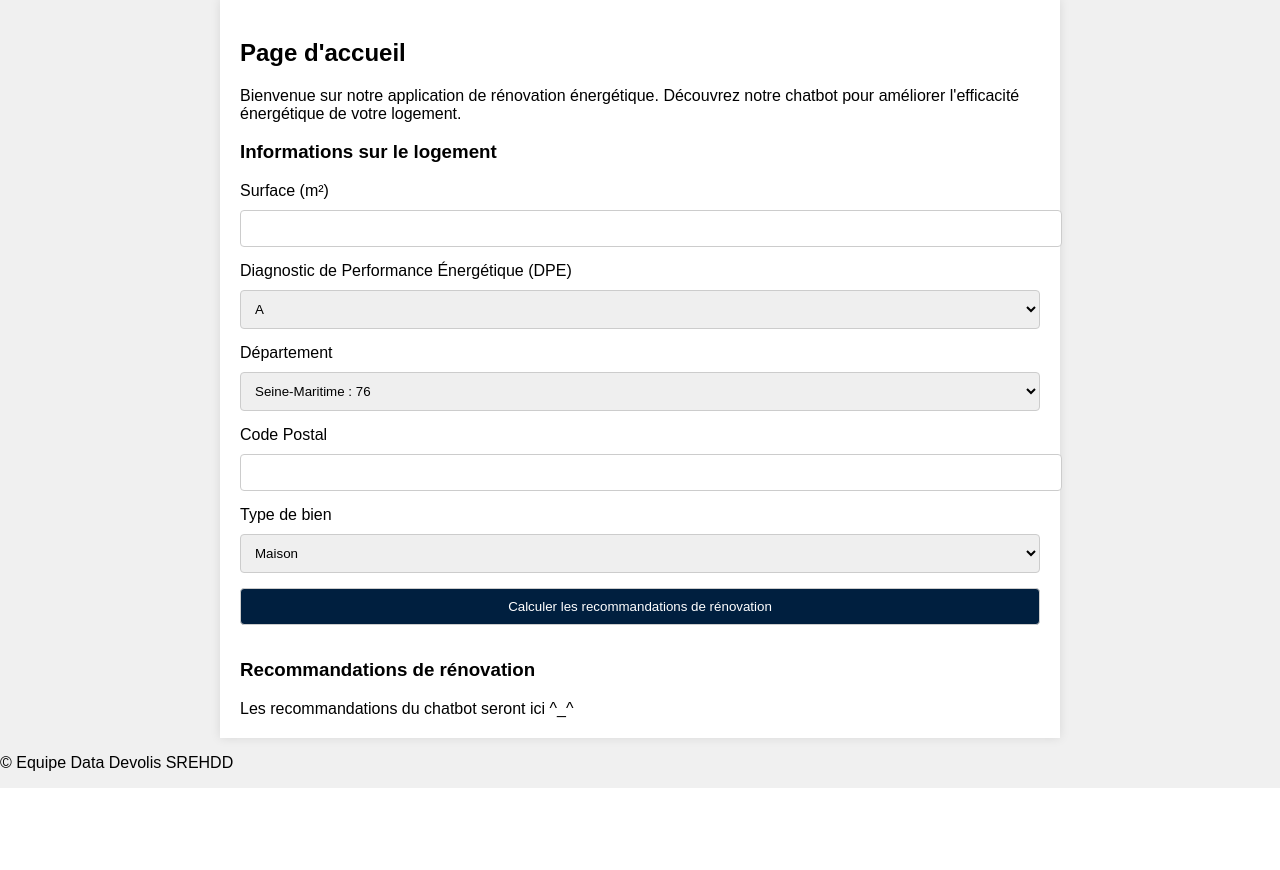
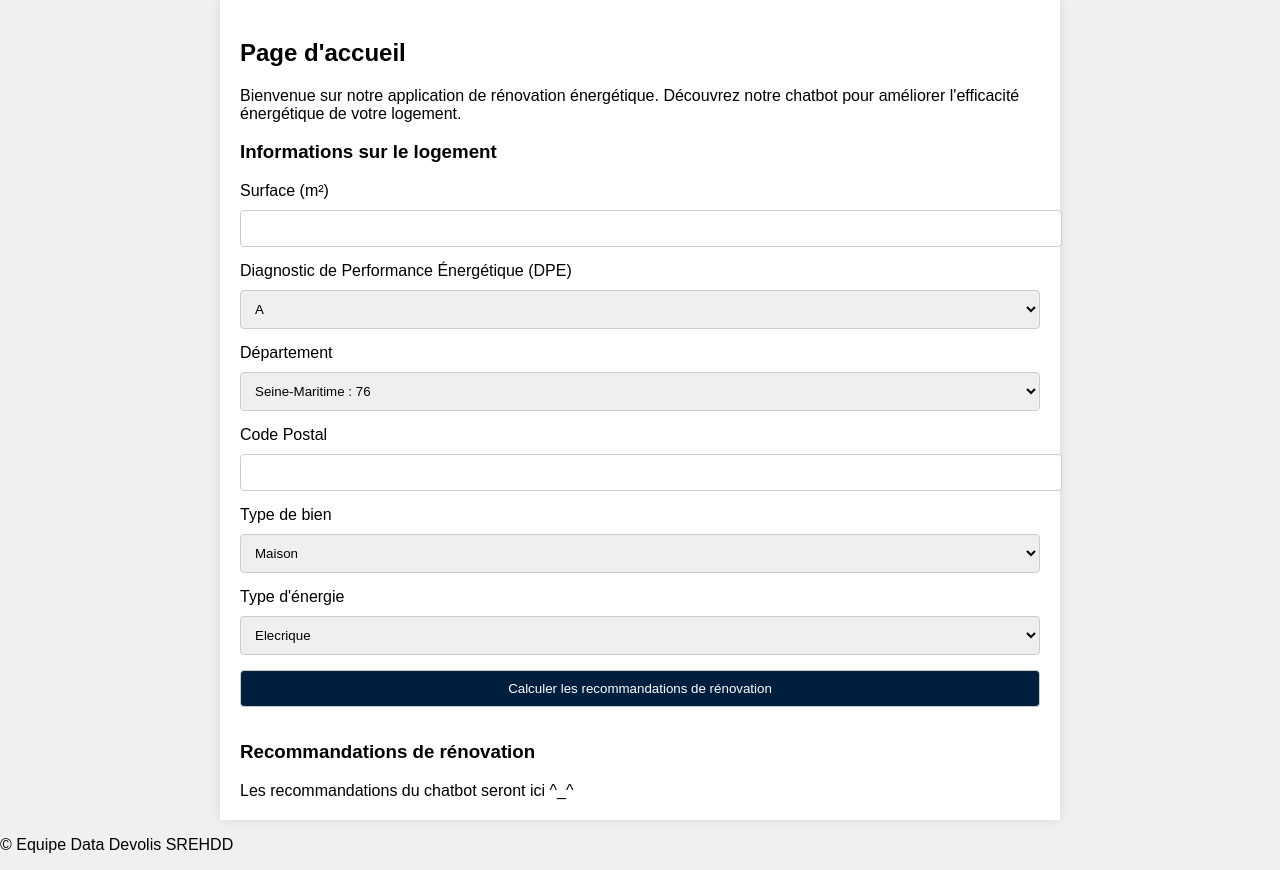
Before and after one commit to mejriray/Datathon, a Python web app: template templates/accueil.html in a window 1280 px wide. Shown: the part 139-1009 px from the top of the page. Before the commit the page ends 927 px from the top, so only its background shows below. Run offline with Jinja, Linux system fonts and the light colour scheme; the template is opened without the code that fills it, so the values that code supplies are empty.

Commit message:
AddEnergyType

```diff
--- a/templates/accueil.html
+++ b/templates/accueil.html
@@ -56,6 +56,13 @@
         <option value="Appartement">Appartement</option>
     </select><br>
 
+    <label for="energy_type">Type d'énergie</label>
+    <select id="energy_type" name="energy_type">
+        <option value="Elecrique">Elecrique</option>
+        <option value="Gaz">Gaz</option>
+        <option value="ElecriqueGaz">Electrique & Gaz</option>
+    </select><br>
+
     <button type="submit">Calculer les recommandations de rénovation</button>
     <!--<button type="button" id="saveData">Calculer les recommandations de rénovation</button> -->
 
```
